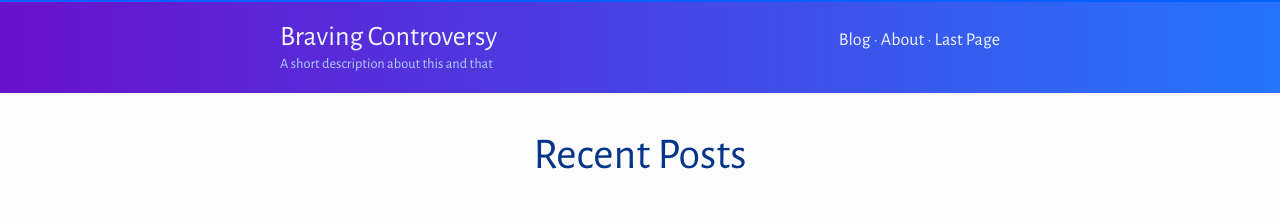
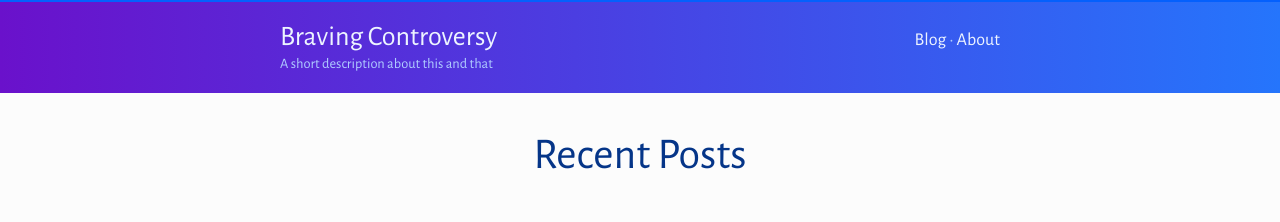
Before and after one commit to peace60895/peace60895.github.io, a Jekyll site: the page built from index.html, in a window 1280 px wide. Shown: the top 222 px of the page. Built offline with Jekyll 4.4.1, drawn with Linux system fonts in a browser that asks for light colours.

Commit message:
Add trailing slash to fix redirect from HTTPS -> HTTP issue

```diff
--- a/_layouts/default.html
+++ b/_layouts/default.html
@@ -32,8 +32,7 @@
 
       <nav class="header__nav">
         <a class="header__nav-item" href="{{ site.baseurl }}/"><span>Blog</span></a>
-        <a class="header__nav-item" href="{{ site.baseurl }}/about"><span>About</span></a>
-        <a class="header__nav-item" href="{{ site.baseurl }}/404"><span>Last Page</span></a>
+        <a class="header__nav-item" href="{{ site.baseurl }}/about/"><span>About</span></a>
       </nav>
     </div>
   </div>
```
